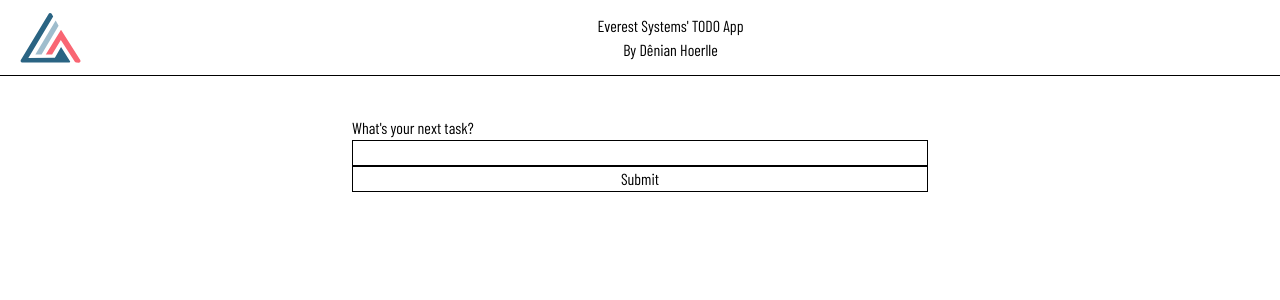
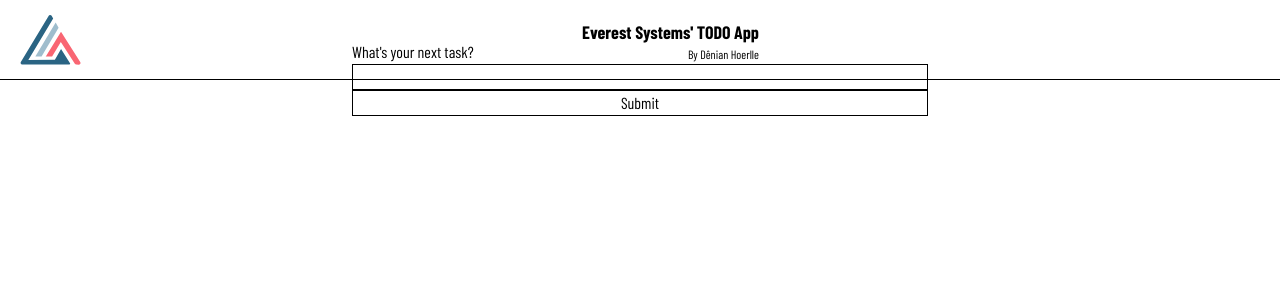
Before and after one commit to DenianHoerlle/everest-todo-app, a React (Vite) app: page / in a window 1280 px wide. Shown: the top 300 px of the page. Built offline with nearby package versions, Linux system fonts and the light colour scheme; no server answers; the HTML template or start-up script is replaced by a standard one; a web font is replaced by a local one.

Commit message:
feat(core): :sparkles: added shrink on scroll logic to header

```diff
--- a/src/components/header.tsx
+++ b/src/components/header.tsx
@@ -1,12 +1,94 @@
+import { useEffect, useMemo, useRef, useState } from "react";
 import everestLogo from "/everest-logo.svg";
 
+const THROTTLE_TIME_IN_MS = 150;
+
+type Timeout = ReturnType<typeof setTimeout> | null;
+
+const getScrollPosition = () => {
+  if (typeof window === "undefined") {
+    return 0;
+  }
+
+  return (
+    window.pageYOffset ||
+    document.documentElement.scrollTop ||
+    document.body.scrollTop ||
+    0
+  );
+};
+
+const useScroll = () => {
+  const defaultScrollTop = useMemo(() => getScrollPosition(), []);
+  const previousScrollTop = useRef(defaultScrollTop);
+  const [currentScrollTop, setCurrentScrollTop] = useState(defaultScrollTop);
+  const goingDown = previousScrollTop.current < currentScrollTop;
+
+  const isRecharging = useRef<boolean>(false);
+
+  useEffect(() => {
+    let timeout: Timeout = null;
+
+    const handleDocumentScroll = () => {
+      // TODO check why this function gets stuck at 'true' sometimes
+      if (isRecharging.current) return;
+
+      isRecharging.current = true;
+
+      timeout = setTimeout(() => {
+        const scrollTop = getScrollPosition();
+
+        previousScrollTop.current = currentScrollTop;
+
+        setCurrentScrollTop(scrollTop);
+
+        isRecharging.current = false;
+      }, THROTTLE_TIME_IN_MS);
+    };
+
+    window.addEventListener("scroll", handleDocumentScroll);
+
+    return () => {
+      window.removeEventListener("scroll", handleDocumentScroll);
+      if (timeout) clearTimeout(timeout);
+    };
+  }, [currentScrollTop]);
+
+  return {
+    scrollTop: currentScrollTop,
+    previousScrollTop: previousScrollTop.current,
+    goingDown,
+  };
+};
+
 const Header = () => {
+  const { goingDown: isHeaderMinimized } = useScroll();
+
+  const maxHeaderClassName = "header-max";
+  const minHeaderClassName = "header-min";
+
+  const className = `flex fixed transition w-full justify-start items-center px-5 py-3 border-b ${isHeaderMinimized ? minHeaderClassName : maxHeaderClassName}`;
+
+  const renderText = () => {
+    const title = isHeaderMinimized ? "TODO" : "Everest Systems' TODO App";
+
+    return (
+      <>
+        <h1 className="fade-in text-lg font-bold whitespace-nowrap">{title}</h1>
+        {!isHeaderMinimized && (
+          <h2 className="fade-in text-xs whitespace-nowrap">
+            By Dênian Hoerlle
+          </h2>
+        )}
+      </>
+    );
+  };
+
   return (
-    <header className="flex justify-start items-center px-5 py-3 border-b">
-      <img src={everestLogo} />
-      <div className="flex-1 text-center">
-        <h1>Everest Systems' TODO App</h1>
-        <h2>By Dênian Hoerlle</h2>
+    <header className={className}>
+      <img className="transition" src={everestLogo} />
+      <div className="mx-auto flex max-w-min grow flex-col text-right">
+        {renderText()}
       </div>
     </header>
   );
```
